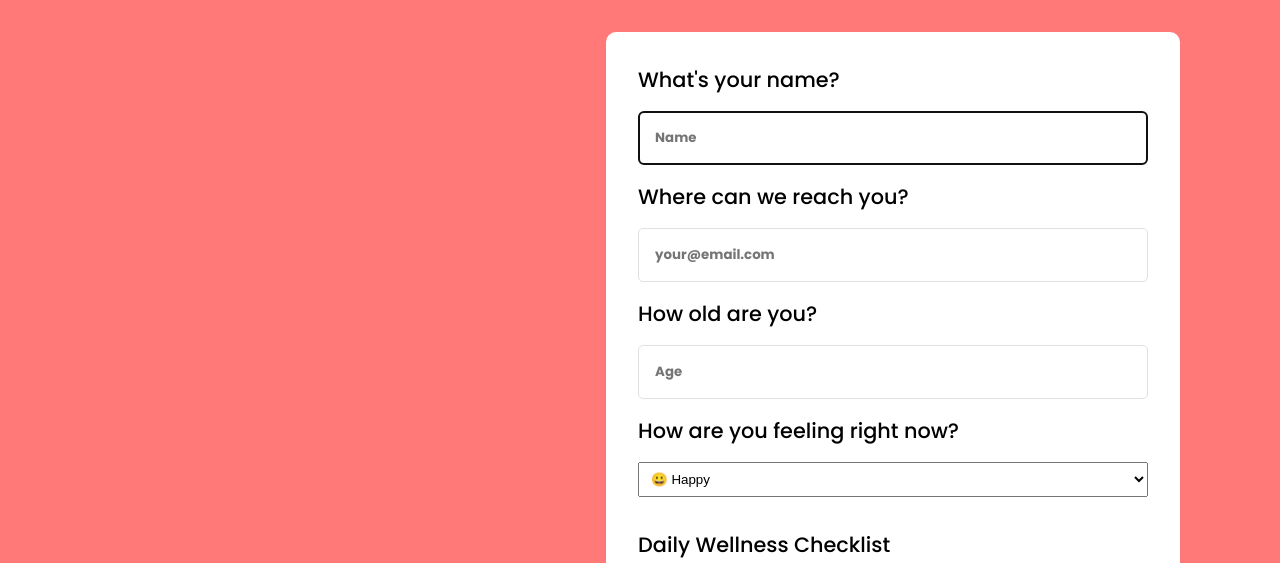
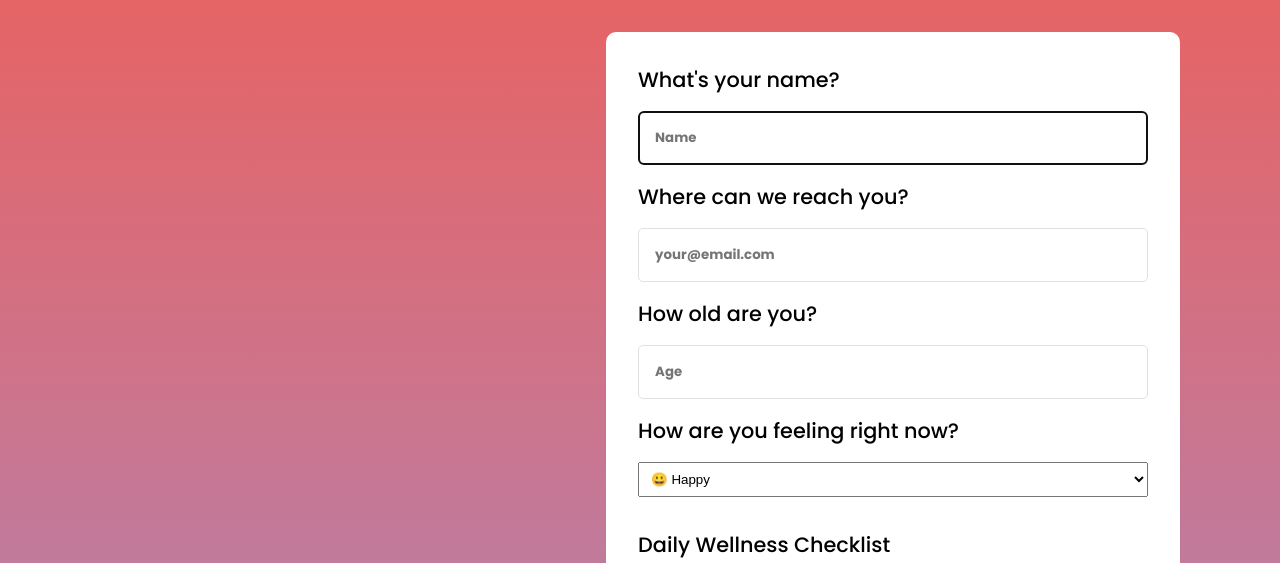
Before and after one commit to SheGeeks/FreeCodeCamp-Projects, a plain HTML site: page Survey Form/index.html in a window 1280 px wide. Shown: the top 563 px of the page. Drawn offline with Linux system fonts and the light colour scheme.

Commit message:
Replace background with linear gradient

```diff
--- a/Survey Form/style.css
+++ b/Survey Form/style.css
@@ -1,5 +1,5 @@
 body {
-    background: #ffc400;
+    background: linear-gradient(#e66465, #9198e5);
     display: flex;
     flex-flow: column;
     justify-content: space-evenly;
@@ -162,7 +162,7 @@ a {
         flex-flow: row;
         justify-content: space-evenly;
         align-items: center;
-        background: #ff7979;
+        background: linear-gradient(#e66465, #9198e5);
         padding: 0;
         margin: 2rem 0;
     }
```
